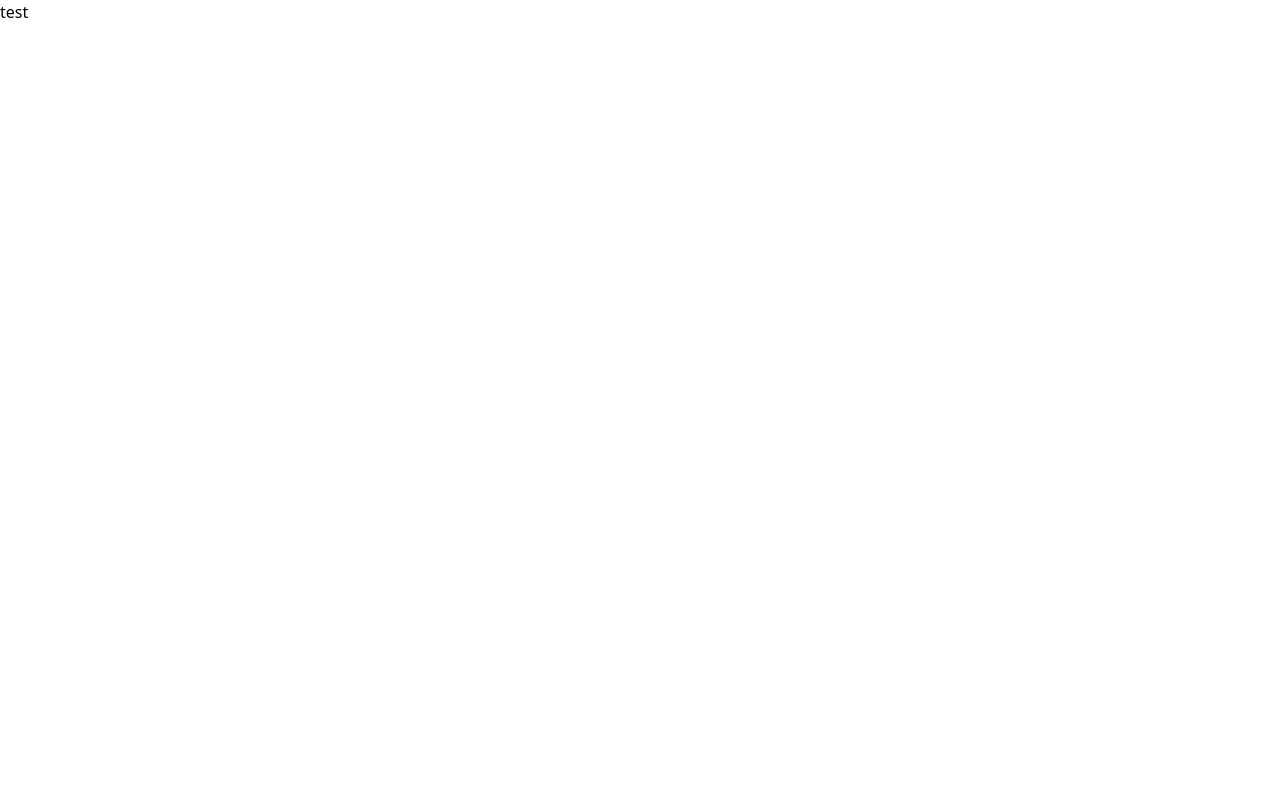
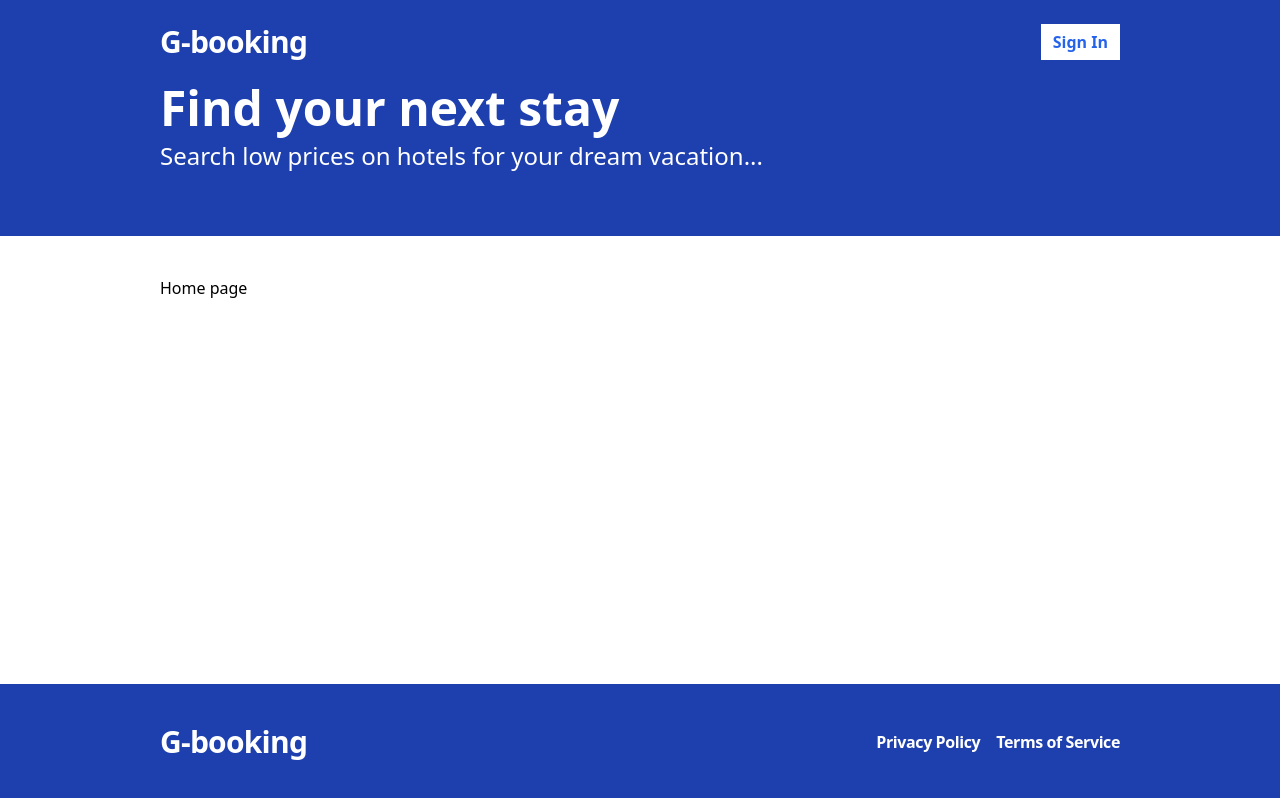
Before and after one commit to gio213/MERN-booking-App-Frontend, a React (Vite) app: page / in a window 1280 px wide. Built offline with nearby package versions, Linux system fonts and the light colour scheme.

Commit message:
added layout and components

```diff
--- a/package.json
+++ b/package.json
@@ -11,7 +11,8 @@
   },
   "dependencies": {
     "react": "^18.2.0",
-    "react-dom": "^18.2.0"
+    "react-dom": "^18.2.0",
+    "react-router-dom": "^6.22.3"
   },
   "devDependencies": {
     "@types/react": "^18.2.66",
--- a/src/App.tsx
+++ b/src/App.tsx
@@ -1,8 +1,33 @@
+import {
+  BrowserRouter as Router,
+  Route,
+  Routes,
+  Navigate,
+} from "react-router-dom";
+import Layout from "./layout/Layout";
 function App() {
   return (
-    <>
-      <h1>test</h1>
-    </>
+    <Router>
+      <Routes>
+        <Route
+          path="/"
+          element={
+            <Layout>
+              <p>Home page</p>
+            </Layout>
+          }
+        />
+        <Route
+          path="/search"
+          element={
+            <Layout>
+              <p>Search page</p>
+            </Layout>
+          }
+        />
+        <Route path="*" element={<Navigate to="/" />} />
+      </Routes>
+    </Router>
   );
 }
 
--- /dev/null
+++ b/src/components/Footer.tsx
@@ -0,0 +1,17 @@
+const Footer = () => {
+  return (
+    <div className="bg-blue-800 py-10">
+      <div className="container mx-auto flex justify-between items-center">
+        <span className="text-3xl text-white font-bold tracking-tight">
+          G-booking
+        </span>
+        <span className="text-white font-bold tracking-tight flex gap-4">
+          <p className="cursor-pointer">Privacy Policy</p>
+          <p className="cursor-pointer">Terms of Service</p>
+        </span>
+      </div>
+    </div>
+  );
+};
+
+export default Footer;
--- /dev/null
+++ b/src/components/Header.tsx
@@ -0,0 +1,23 @@
+import { Link } from "react-router-dom";
+
+const Header = () => {
+  return (
+    <div className="bg-blue-800 py-6">
+      <div className="container mx-auto flex justify-between">
+        <span className="text-3xl text-white font-bold tracking-tight">
+          <Link to="/">G-booking</Link>
+        </span>
+        <span className="flex space-x-2">
+          <Link
+            className="flex bg-white items-center text-blue-600 px-3 font-bold hover:bg-gray-100"
+            to="/sign-in"
+          >
+            Sign In
+          </Link>
+        </span>
+      </div>
+    </div>
+  );
+};
+
+export default Header;
--- /dev/null
+++ b/src/components/Hero.tsx
@@ -0,0 +1,14 @@
+const Hero = () => {
+  return (
+    <div className="bg-blue-800 pb-16">
+      <div className="container mx-auto flex flex-col gap-2">
+        <h1 className="text-5xl text-white font-bold">Find your next stay</h1>
+        <p className="text-2xl text-white">
+          Search low prices on hotels for your dream vacation...{" "}
+        </p>
+      </div>
+    </div>
+  );
+};
+
+export default Hero;
--- /dev/null
+++ b/src/layout/Layout.tsx
@@ -0,0 +1,20 @@
+import Footer from "../components/Footer";
+import Header from "../components/Header";
+import Hero from "../components/Hero";
+
+interface Props {
+  children: React.ReactNode;
+}
+
+const Layout = ({ children }: Props) => {
+  return (
+    <div className="flex flex-col min-h-screen">
+      <Header />
+      <Hero />
+      <div className="container mx-auto py-10 flex-1">{children}</div>
+      <Footer />
+    </div>
+  );
+};
+
+export default Layout;
--- a/tailwind.config.js
+++ b/tailwind.config.js
@@ -3,6 +3,9 @@
   content: ["./index.html", "./src/**/*.{js,ts,jsx,tsx}"],
   theme: {
     extend: {},
+    container: {
+      padding: "10rem",
+    },
   },
   plugins: [],
 };
```
Also changed, not shown: 1 other file (tests, documents, lock files or other folders).
